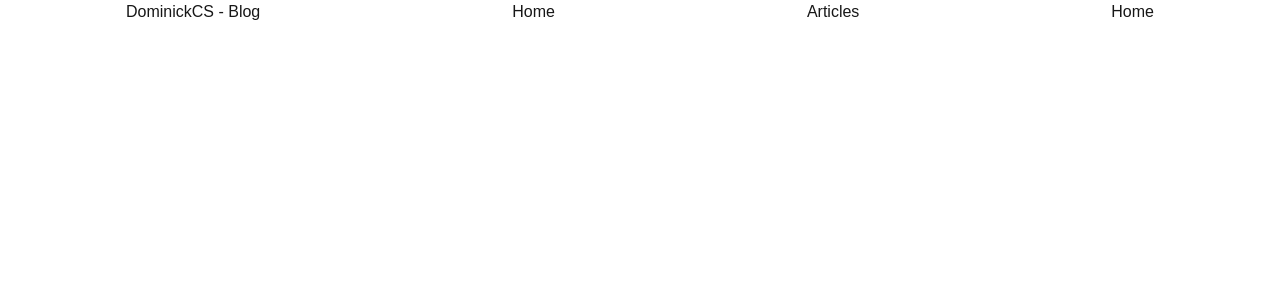
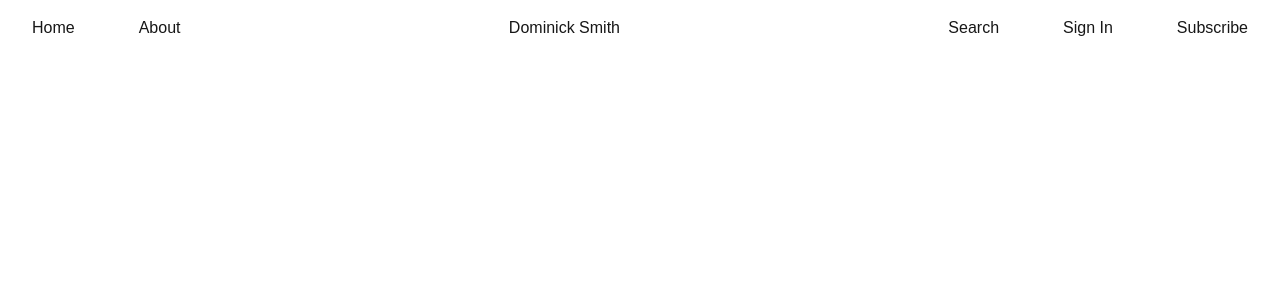
Before and after one commit to DominickCS/blog-app, a Next.js app: page /components/ui/navbar in a window 1280 px wide. Shown: the top 300 px of the page. Built offline with nearby package versions, Linux system fonts and the light colour scheme.

Commit message:
responsive mobile navbar

```diff
--- a/src/app/components/ui/navbar/page.tsx
+++ b/src/app/components/ui/navbar/page.tsx
@@ -1,14 +1,99 @@
+'use client'
 import Link from "next/link";
+import { useState } from "react"
 
 export default function NavigationBar() {
+  const [isNavOpen, setIsNavOpen] = useState(false);
+
   return (
     <>
-      <nav className="flex justify-around">
-        <h1>DominickCS - Blog</h1>
-        <Link href="/">Home</Link>
-        <Link href="/">Articles</Link>
-        <Link href="/">Home</Link>
-      </nav>
+      <div>
+        <nav>
+          <section className="mobile-nav-closed flex lg:hidden">
+            <div
+              className="hamburger-icon space-y-2 mt-4 ml-4"
+              onClick={() => setIsNavOpen((prev) => !prev)}
+            >
+              <span className="block h-0.5 w-8 animate-pulse bg-gray-600"></span>
+              <span className="block h-0.5 w-8 animate-pulse bg-gray-600"></span>
+              <span className="block h-0.5 w-8 animate-pulse bg-gray-600"></span>
+            </div>
+
+            <div className={isNavOpen ? "showMenuNav" : "hideMenuNav"}>
+              <div
+                className="cross-icon absolute top-0 right-0 px-4 py-4"
+                onClick={() => setIsNavOpen(false)}
+              >
+                <svg
+                  className="h-8 w-8 text-gray-600"
+                  viewBox="0 0 24 24"
+                  fill="none"
+                  stroke="currentColor"
+                  strokeWidth="2"
+                  strokeLinecap="round"
+                  strokeLinejoin="round"
+                >
+                  <line x1="18" y1="6" x2="6" y2="18" />
+                  <line x1="6" y1="6" x2="18" y2="18" />
+                </svg>
+              </div>
+              <div className="mobile-nav-open flex flex-col items-center justify-between min-h-[250px]">
+                <nav className="left-nav">
+                  <Link className="m-8" href="/">Home</Link>
+                  <Link className="m-8" href="/">About</Link>
+                </nav>
+                <nav className="right-nav">
+                  <Link className="m-8" href="/">Search</Link>
+                  <Link className="m-8" href="/">Sign In</Link>
+                  <Link className="m-8" href="/">Subscribe</Link>
+                </nav>
+              </div>
+            </div>
+          </section>
+        </nav>
+        <div className="desktop-navigation-bar hidden lg:flex lg:justify-between mt-4">
+          <nav className="left-nav">
+            <Link className="m-8" href="/">Home</Link>
+            <Link className="m-8" href="/">About</Link>
+          </nav>
+          <nav className="mid-nav">
+            <Link href="/">Dominick Smith</Link>
+          </nav>
+          <nav className="right-nav">
+            <Link className="m-8" href="/">Search</Link>
+            <Link className="m-8" href="/">Sign In</Link>
+            <Link className="m-8" href="/">Subscribe</Link>
+          </nav>
+        </div>
+      </div>
+
+      <style>{`
+      .hideMenuNav {
+        display: none;
+      }
+      .showMenuNav {
+        display: block;
+        position: absolute;
+        width: 100%;
+        height: 100vh;
+        top: 0;
+        left: 0;
+        background: white;
+        z-index: 10;
+        display: flex;
+        flex-direction: column;
+        justify-content: space-evenly;
+        align-items: center;
+      }
+
+      .hamburger-icon:hover {
+        cursor: pointer;
+      }
+
+      .cross-icon:hover {
+        cursor: pointer;
+      }
+    `}</style>
     </>
   )
 }
```
